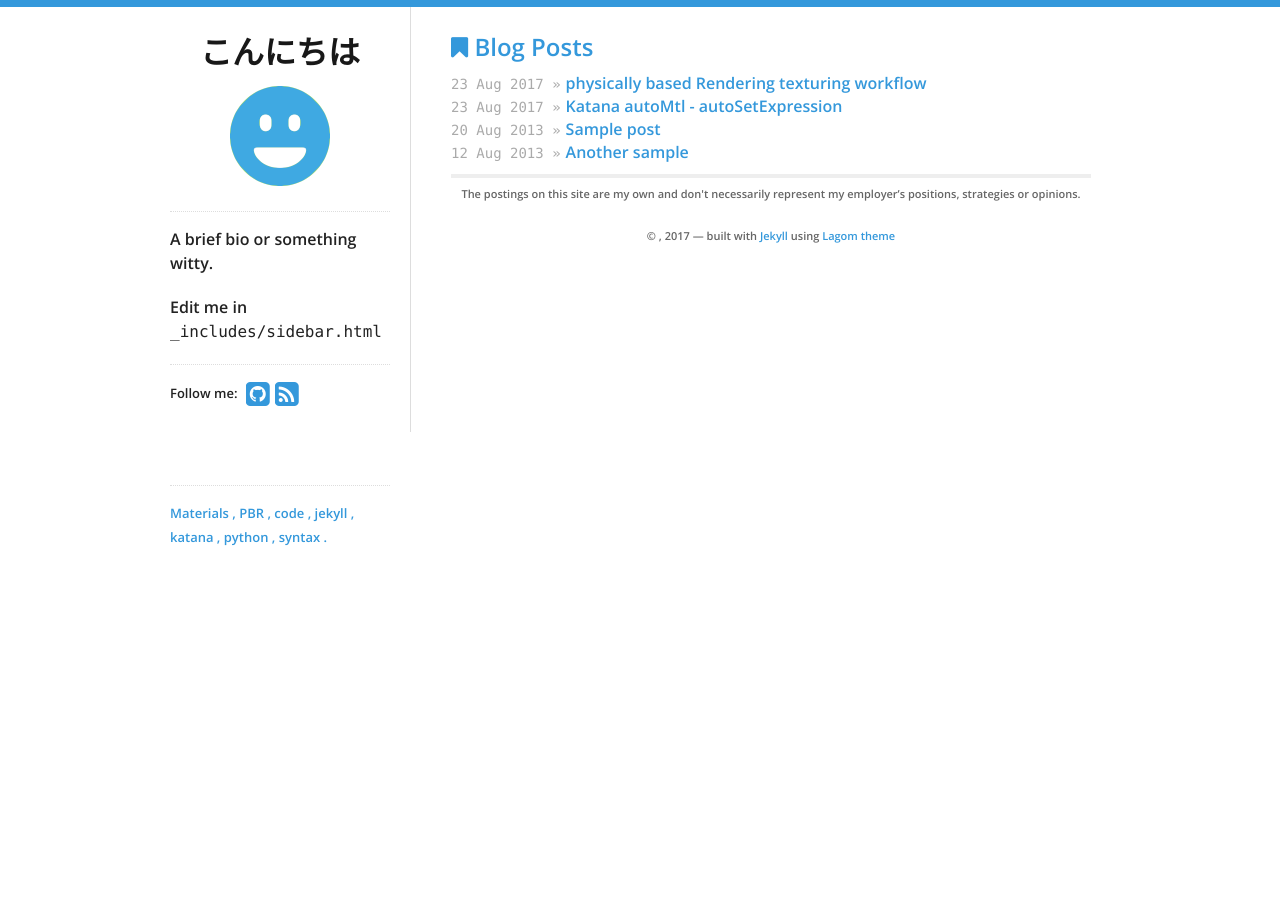
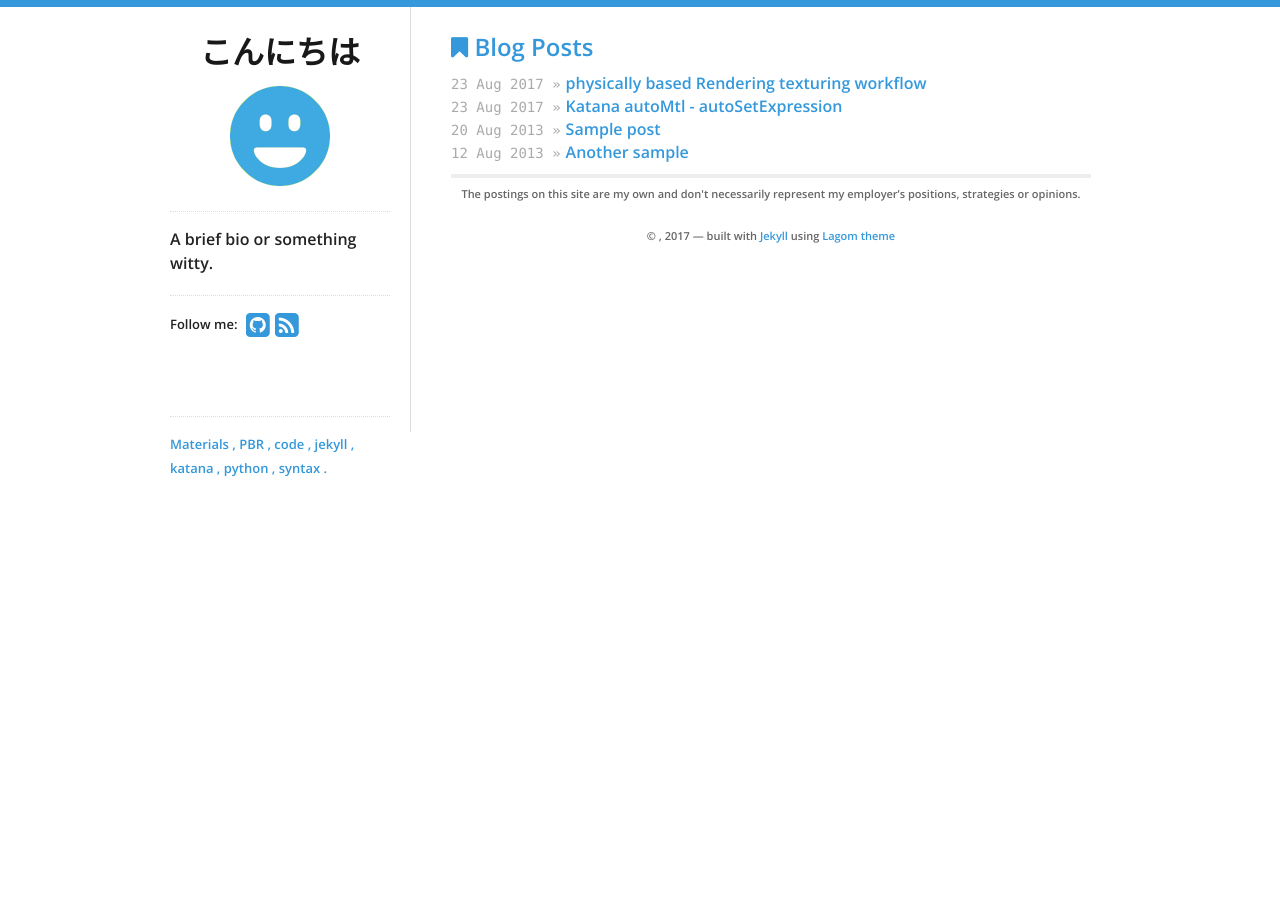
Before and after one commit to yoann01/ktmd, a Jekyll site: the page built from index.html, in a window 1280 px wide. Built offline with Jekyll 4.4.1, drawn with Linux system fonts in a browser that asks for light colours; nearby versions of some CDN libraries.

Commit message:
Update sidebar.html

```diff
--- a/_includes/sidebar.html
+++ b/_includes/sidebar.html
@@ -11,7 +11,7 @@
   <div id="bio">
     <p>A brief bio or something witty.</p>
     <p>
-      Edit me in <code>_includes/sidebar.html</code>
+
     </p>
   </div>
   <div id="social">
```
